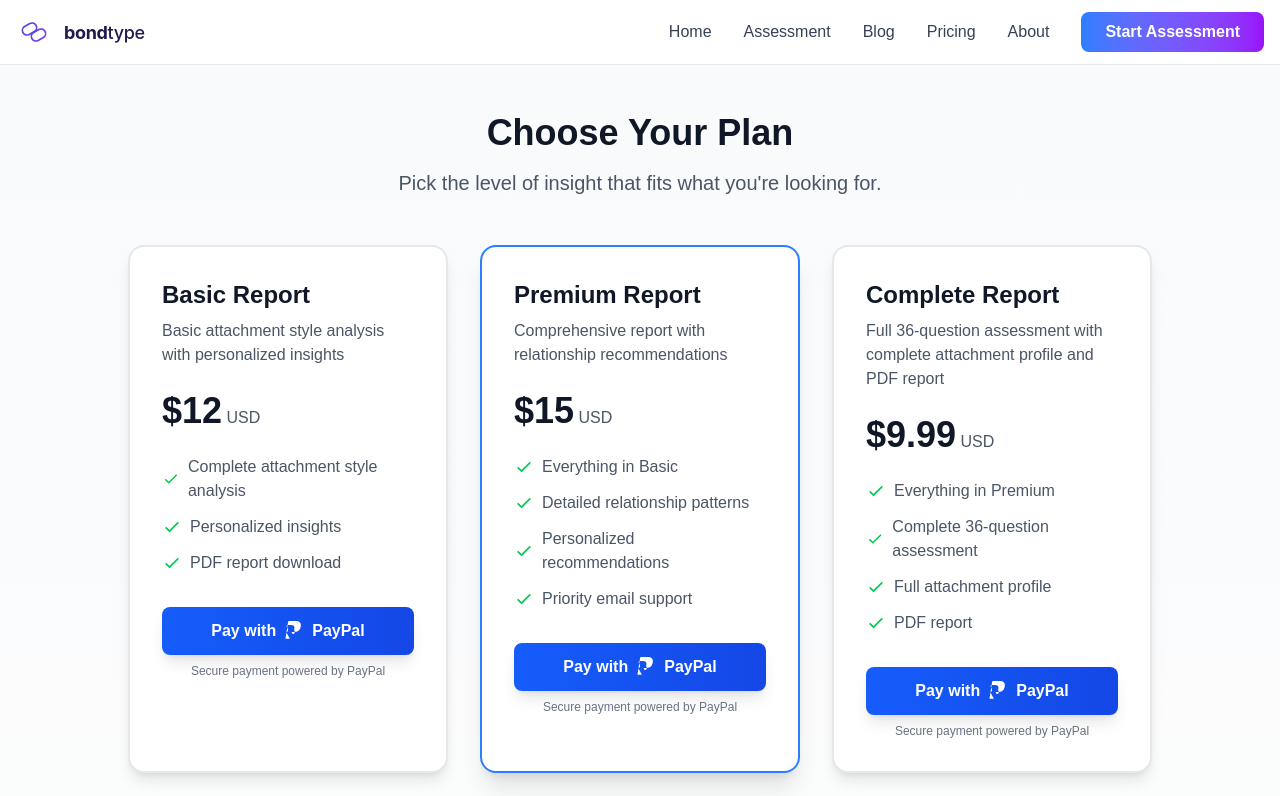
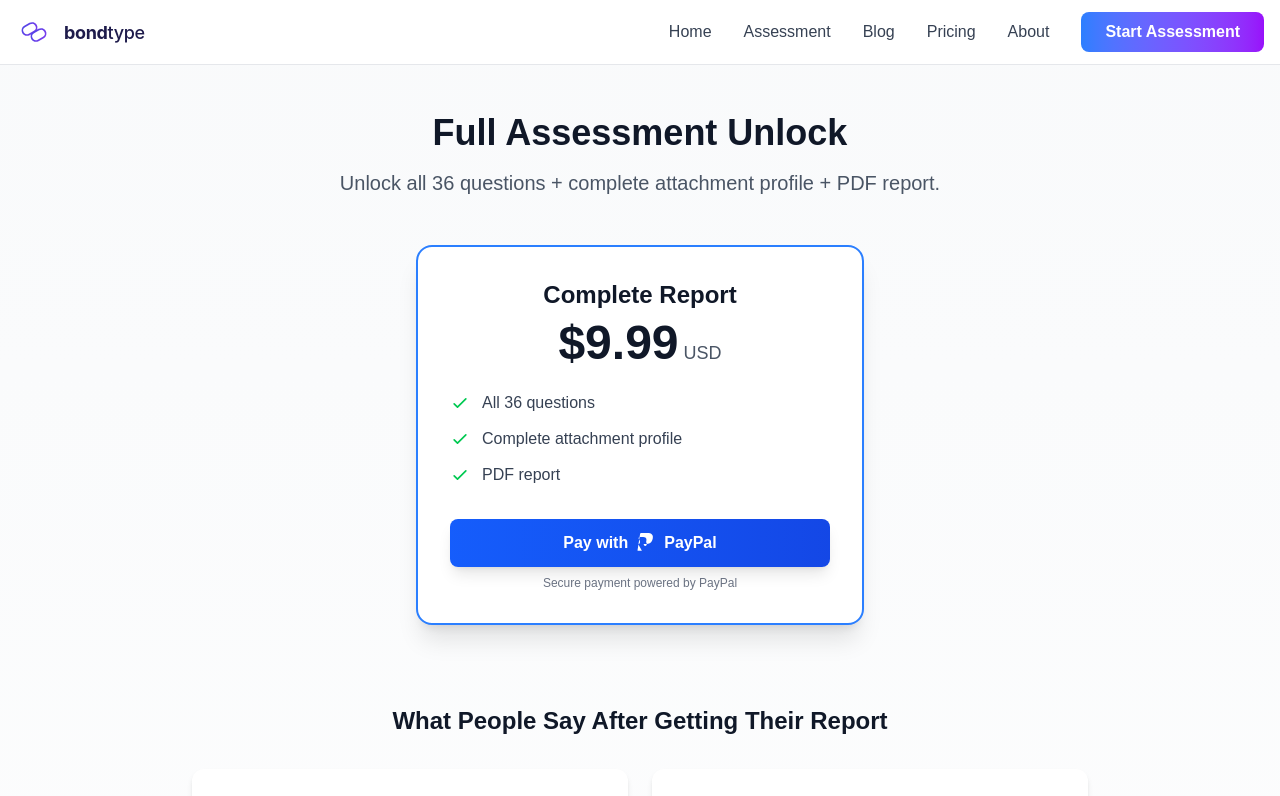
Before and after one commit to redkiller79/attachment-style-simple, a Next.js app: page /pricing in a window 1280 px wide. Shown: the top 796 px of the page. Built offline with nearby package versions, Linux system fonts and the light colour scheme.

Commit message:
feat: simplify pricing to single .99 option

```diff
--- a/app/pricing/page.tsx
+++ b/app/pricing/page.tsx
@@ -1,157 +1,54 @@
 import PaymentButton from '@/components/PaymentButton';
-import { PRICING } from '@/lib/pricing';
 
 export const metadata = {
   title: 'Pricing - Attachment Style Assessment',
-  description: 'Choose the perfect plan for your attachment style analysis and relationship insights.',
+  description: 'Unlock all 36 questions + complete attachment profile + PDF report for $9.99.',
 };
 
 export default function PricingPage() {
   return (
     <div className="min-h-screen bg-gradient-to-b from-gray-50 to-white py-12">
       <div className="max-w-7xl mx-auto px-4">
+
         {/* Header */}
         <div className="text-center mb-12">
           <h1 className="text-4xl font-bold text-gray-900 mb-4">
-            Choose Your Plan
+            Full Assessment Unlock
           </h1>
-
           <p className="text-xl text-gray-600 max-w-2xl mx-auto">
-            Pick the level of insight that fits what you're looking for.
+            Unlock all 36 questions + complete attachment profile + PDF report.
           </p>
         </div>
 
-        {/* Pricing Cards */}
-        <div className="grid md:grid-cols-3 gap-8 max-w-5xl mx-auto">
-          {/* Basic Plan */}
-          <div className="bg-white rounded-2xl shadow-lg overflow-hidden border-2 border-gray-200 hover:border-blue-200 transition-all">
-            <div className="p-8">
+        {/* Single Pricing Card */}
+        <div className="max-w-md mx-auto">
+          <div className="bg-white rounded-2xl shadow-xl overflow-hidden border-2 border-blue-500">
+            <div className="p-8 text-center">
               <h2 className="text-2xl font-bold text-gray-900 mb-2">
-                {PRICING.BASIC.name}
+                Complete Report
               </h2>
-              <p className="text-gray-600 mb-6">
-                {PRICING.BASIC.description}
-              </p>
               <div className="mb-6">
-                <span className="text-4xl font-bold text-gray-900">
-                  ${PRICING.BASIC.price}
-                </span>
-                <span className="text-gray-600"> USD</span>
+                <span className="text-5xl font-bold text-gray-900">$9.99</span>
+                <span className="text-gray-600 text-lg"> USD</span>
               </div>
-              <ul className="space-y-3 mb-8">
-                <li className="flex items-center gap-2">
-                  <svg className="w-5 h-5 text-green-500" fill="none" stroke="currentColor" viewBox="0 0 24 24">
+              <ul className="space-y-3 mb-8 text-left">
+                <li className="flex items-center gap-3">
+                  <svg className="w-5 h-5 text-green-500 flex-shrink-0" fill="none" stroke="currentColor" viewBox="0 0 24 24">
                     <path strokeLinecap="round" strokeLinejoin="round" strokeWidth={2} d="M5 13l4 4L19 7" />
                   </svg>
-                  <span className="text-gray-600">Complete attachment style analysis</span>
+                  <span className="text-gray-700">All 36 questions</span>
                 </li>
-                <li className="flex items-center gap-2">
-                  <svg className="w-5 h-5 text-green-500" fill="none" stroke="currentColor" viewBox="0 0 24 24">
+                <li className="flex items-center gap-3">
+                  <svg className="w-5 h-5 text-green-500 flex-shrink-0" fill="none" stroke="currentColor" viewBox="0 0 24 24">
                     <path strokeLinecap="round" strokeLinejoin="round" strokeWidth={2} d="M5 13l4 4L19 7" />
                   </svg>
-                  <span className="text-gray-600">Personalized insights</span>
+                  <span className="text-gray-700">Complete attachment profile</span>
                 </li>
-                <li className="flex items-center gap-2">
-                  <svg className="w-5 h-5 text-green-500" fill="none" stroke="currentColor" viewBox="0 0 24 24">
+                <li className="flex items-center gap-3">
+                  <svg className="w-5 h-5 text-green-500 flex-shrink-0" fill="none" stroke="currentColor" viewBox="0 0 24 24">
                     <path strokeLinecap="round" strokeLinejoin="round" strokeWidth={2} d="M5 13l4 4L19 7" />
                   </svg>
-                  <span className="text-gray-600">PDF report download</span>
-                </li>
-              </ul>
-              <PaymentButton
-                planId="BASIC"
-                className="w-full"
-              />
-            </div>
-          </div>
-
-          {/* Premium Plan */}
-          <div className="bg-white rounded-2xl shadow-xl overflow-hidden border-2 border-blue-500 relative">
-            <div className="p-8">
-              <h2 className="text-2xl font-bold text-gray-900 mb-2">
-                {PRICING.PREMIUM.name}
-              </h2>
-              <p className="text-gray-600 mb-6">
-                {PRICING.PREMIUM.description}
-              </p>
-              <div className="mb-6">
-                <span className="text-4xl font-bold text-gray-900">
-                  ${PRICING.PREMIUM.price}
-                </span>
-                <span className="text-gray-600"> USD</span>
-              </div>
-              <ul className="space-y-3 mb-8">
-                <li className="flex items-center gap-2">
-                  <svg className="w-5 h-5 text-green-500" fill="none" stroke="currentColor" viewBox="0 0 24 24">
-                    <path strokeLinecap="round" strokeLinejoin="round" strokeWidth={2} d="M5 13l4 4L19 7" />
-                  </svg>
-                  <span className="text-gray-600">Everything in Basic</span>
-                </li>
-                <li className="flex items-center gap-2">
-                  <svg className="w-5 h-5 text-green-500" fill="none" stroke="currentColor" viewBox="0 0 24 24">
-                    <path strokeLinecap="round" strokeLinejoin="round" strokeWidth={2} d="M5 13l4 4L19 7" />
-                  </svg>
-                  <span className="text-gray-600">Detailed relationship patterns</span>
-                </li>
-                <li className="flex items-center gap-2">
-                  <svg className="w-5 h-5 text-green-500" fill="none" stroke="currentColor" viewBox="0 0 24 24">
-                    <path strokeLinecap="round" strokeLinejoin="round" strokeWidth={2} d="M5 13l4 4L19 7" />
-                  </svg>
-                  <span className="text-gray-600">Personalized recommendations</span>
-                </li>
-                <li className="flex items-center gap-2">
-                  <svg className="w-5 h-5 text-green-500" fill="none" stroke="currentColor" viewBox="0 0 24 24">
-                    <path strokeLinecap="round" strokeLinejoin="round" strokeWidth={2} d="M5 13l4 4L19 7" />
-                  </svg>
-                  <span className="text-gray-600">Priority email support</span>
-                </li>
-              </ul>
-              <PaymentButton
-                planId="PREMIUM"
-                className="w-full"
-              />
-            </div>
-          </div>
-
-          {/* Complete Plan */}
-          <div className="bg-white rounded-2xl shadow-lg overflow-hidden border-2 border-gray-200 hover:border-blue-200 transition-all">
-            <div className="p-8">
-              <h2 className="text-2xl font-bold text-gray-900 mb-2">
-                {PRICING.COMPLETE.name}
-              </h2>
-              <p className="text-gray-600 mb-6">
-                {PRICING.COMPLETE.description}
-              </p>
-              <div className="mb-6">
-                <span className="text-4xl font-bold text-gray-900">
-                  ${PRICING.COMPLETE.price}
-                </span>
-                <span className="text-gray-600"> USD</span>
-              </div>
-              <ul className="space-y-3 mb-8">
-                <li className="flex items-center gap-2">
-                  <svg className="w-5 h-5 text-green-500" fill="none" stroke="currentColor" viewBox="0 0 24 24">
-                    <path strokeLinecap="round" strokeLinejoin="round" strokeWidth={2} d="M5 13l4 4L19 7" />
-                  </svg>
-                  <span className="text-gray-600">Everything in Premium</span>
-                </li>
-                <li className="flex items-center gap-2">
-                  <svg className="w-5 h-5 text-green-500" fill="none" stroke="currentColor" viewBox="0 0 24 24">
-                    <path strokeLinecap="round" strokeLinejoin="round" strokeWidth={2} d="M5 13l4 4L19 7" />
-                  </svg>
-                  <span className="text-gray-600">Complete 36-question assessment</span>
-                </li>
-                <li className="flex items-center gap-2">
-                  <svg className="w-5 h-5 text-green-500" fill="none" stroke="currentColor" viewBox="0 0 24 24">
-                    <path strokeLinecap="round" strokeLinejoin="round" strokeWidth={2} d="M5 13l4 4L19 7" />
-                  </svg>
-                  <span className="text-gray-600">Full attachment profile</span>
-                </li>
-                <li className="flex items-center gap-2">
-                  <svg className="w-5 h-5 text-green-500" fill="none" stroke="currentColor" viewBox="0 0 24 24">
-                    <path strokeLinecap="round" strokeLinejoin="round" strokeWidth={2} d="M5 13l4 4L19 7" />
-                  </svg>
-                  <span className="text-gray-600">PDF report</span>
+                  <span className="text-gray-700">PDF report</span>
                 </li>
               </ul>
               <PaymentButton
@@ -170,29 +67,29 @@ export default function PricingPage() {
           <div className="grid md:grid-cols-2 gap-6">
             <div className="bg-white rounded-xl shadow-md p-6">
               <p className="text-gray-700 italic mb-3">
-                "I expected another generic personality quiz. Instead I got something that described
-                my marriage patterns so accurately I forwarded it to my therapist."
+                &quot;I expected another generic personality quiz. Instead I got something that described
+                my marriage patterns so accurately I forwarded it to my therapist.&quot;
               </p>
               <p className="text-gray-500 text-sm">— M, 41, Chicago</p>
             </div>
             <div className="bg-white rounded-xl shadow-md p-6">
               <p className="text-gray-700 italic mb-3">
-                "The premium report helped me understand why I always felt like I had to chase
-                my partner. That was worth every penny."
+                &quot;The premium report helped me understand why I always felt like I had to chase
+                my partner. That was worth every penny.&quot;
               </p>
               <p className="text-gray-500 text-sm">— R, 28, Portland</p>
             </div>
             <div className="bg-white rounded-xl shadow-md p-6">
               <p className="text-gray-700 italic mb-3">
-                "I was skeptical. But the language in the report — about how anxious attachment
-                shows up — was like reading a description of myself."
+                &quot;I was skeptical. But the language in the report — about how anxious attachment
+                shows up — was like reading a description of myself.&quot;
               </p>
               <p className="text-gray-500 text-sm">— K, 35, New York</p>
             </div>
             <div className="bg-white rounded-xl shadow-md p-6">
               <p className="text-gray-700 italic mb-3">
-                "Simple, direct, no nonsense. I took the test, paid, got my PDF.
-                Exactly what I needed."
+                &quot;Simple, direct, no nonsense. I took the test, paid, got my PDF.
+                Exactly what I needed.&quot;
               </p>
               <p className="text-gray-500 text-sm">— D, 30, Denver</p>
             </div>
@@ -210,7 +107,7 @@ export default function PricingPage() {
                 How does payment work?
               </h3>
               <p className="text-gray-600">
-                We use PayPal for secure payments. After completing the test, you'll be redirected
+                We use PayPal for secure payments. After completing the test, you&apos;ll be redirected
                 to PayPal to complete your purchase.
               </p>
             </div>
@@ -219,7 +116,7 @@ export default function PricingPage() {
                 Can I get a refund?
               </h3>
               <p className="text-gray-600">
-                Yes. If you're not satisfied with your report, email us within 30 days and we'll refund you.
+                Yes. If you&apos;re not satisfied with your report, email us within 30 days and we&apos;ll refund you.
                 No questions asked.
               </p>
             </div>
```
